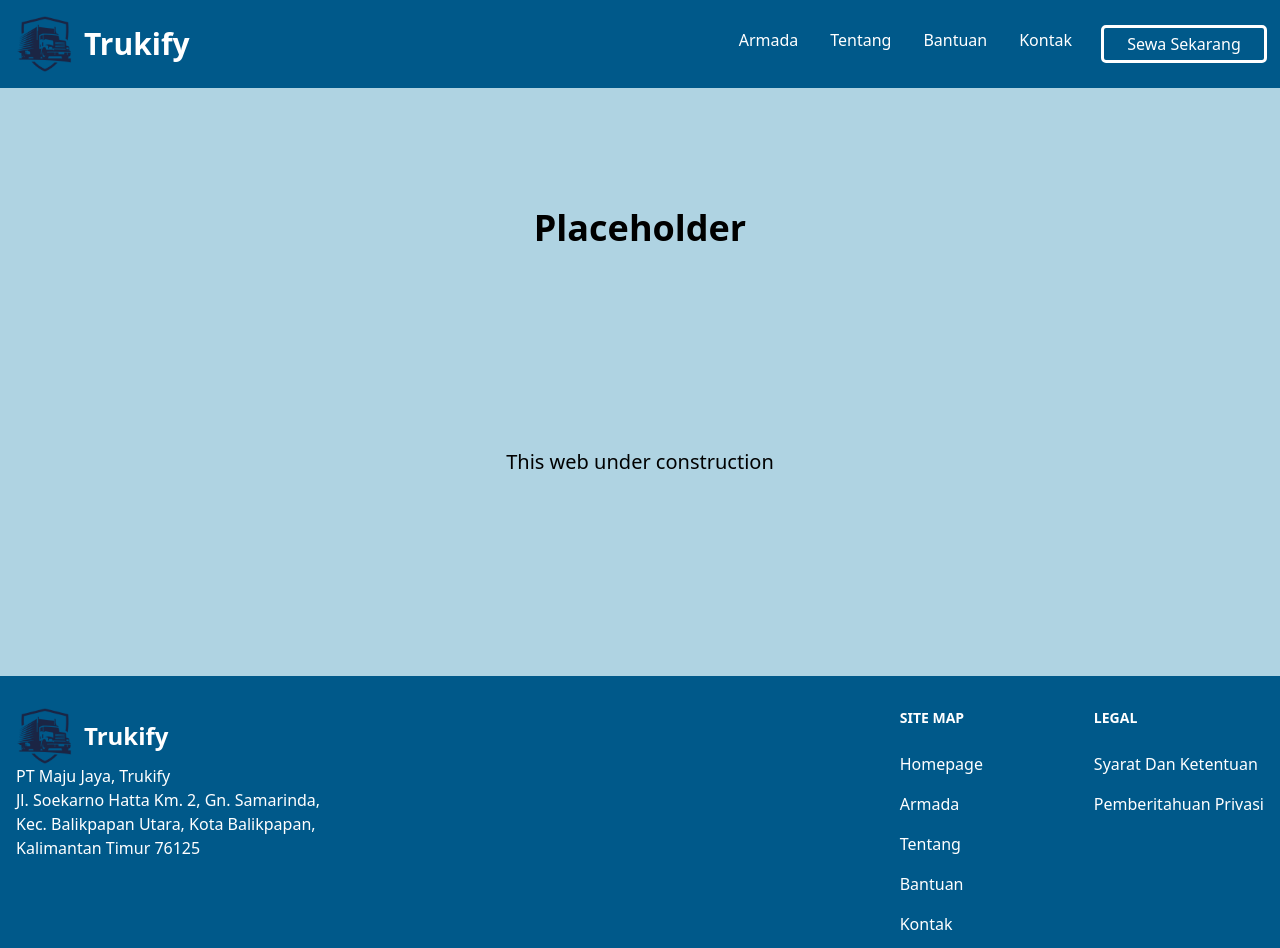
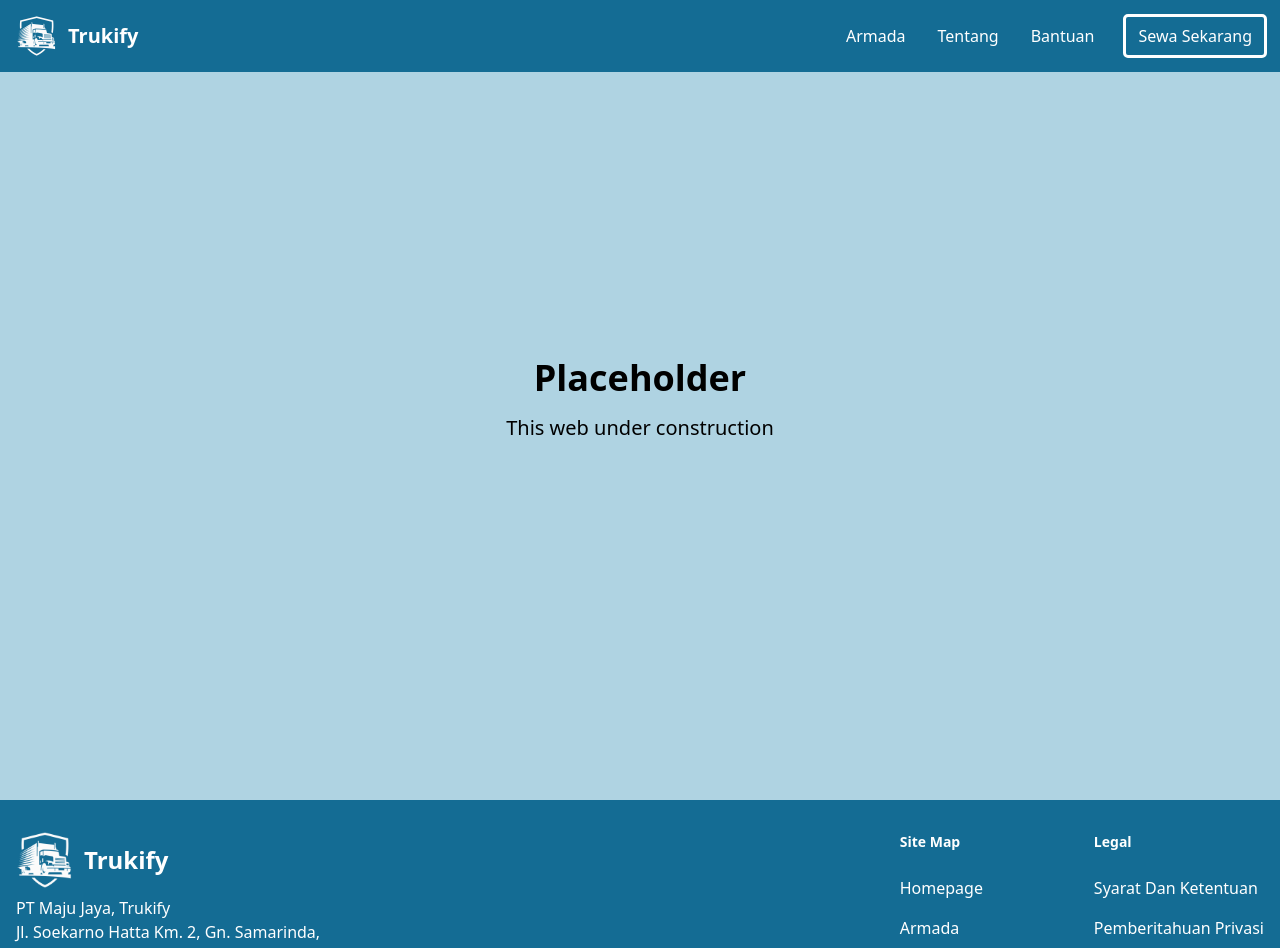
Before and after one commit to daedara007/trukify-project, a Vue app: page /sewa in a window 1280 px wide. Shown: the top 948 px of the page. Built offline with nearby package versions, Linux system fonts and the light colour scheme.

Commit message:
perbaikan navbar dan footer

```diff
--- a/package.json
+++ b/package.json
@@ -10,6 +10,7 @@
   },
   "dependencies": {
     "@tailwindcss/vite": "^4.1.17",
+    "flowbite": "^4.0.1",
     "tailwindcss": "^4.1.17",
     "vue": "^3.5.24",
     "vue-router": "^4.6.3"
--- a/src/components/Footer.vue
+++ b/src/components/Footer.vue
@@ -1,5 +1,5 @@
 <template>
-<footer class="bg-sky-800">
+<footer class="bg-[#146C94]">
     <div class="mx-auto w-full max-w-7xl p-4 py-6 lg:py-8 text-white font-montserrat">
         <div class="md:flex md:justify-between">
           <div class="mb-6 md:mb-0">
@@ -7,11 +7,11 @@
                   <img src="../assets/Logo.png" class="h-14 me-3" alt="FlowBite Logo" />
                   <span class="text-heading self-center text-2xl font-semibold whitespace-nowrap">Trukify</span>
               </a>
-              <a class="mt-2">PT Maju Jaya, Trukify<br>Jl. Soekarno Hatta Km. 2, Gn. Samarinda,<br>Kec. Balikpapan Utara, Kota Balikpapan,<br>Kalimantan Timur 76125</a>
+              <a class="hidden md:block mt-2">PT Maju Jaya, Trukify<br>Jl. Soekarno Hatta Km. 2, Gn. Samarinda,<br>Kec. Balikpapan Utara, Kota Balikpapan,<br>Kalimantan Timur 76125</a>
           </div>
           <div class="grid grid-cols-2 gap-8 sm:gap-6 sm:grid-cols-2">
               <div>
-                  <h2 class="mb-6 text-sm font-bold text-heading uppercase">Site Map</h2>
+                  <h2 class="mb-6 text-sm font-bold text-heading">Site Map</h2>
                   <ul class="text-body font-medium">
                       <li class="mb-4">
                           <a href="/" class="hover:underline">Homepage</a>
@@ -26,12 +26,12 @@
                           <a href="/bantuan" class="hover:underline">Bantuan</a>
                       </li>
                       <li>
-                          <a href="/kontak" class="hover:underline">Kontak</a>
+                          <a href="/sewa" class="hover:underline">Sewa</a>
                       </li>
                   </ul>
               </div>
               <div>
-                  <h2 class="mb-6 text-sm font-bold text-heading uppercase">Legal</h2>
+                  <h2 class="mb-6 text-sm font-bold text-heading">Legal</h2>
                   <ul class="text-body font-medium">
                       <li class="mb-4">
                           <a href="#" class="hover:underline">Syarat Dan Ketentuan</a>
@@ -43,7 +43,10 @@
               </div>
           </div>
       </div>
-      <hr class="my-6 border-default sm:mx-auto lg:my-8" />
+      <div class="justify-center mt-10 text-center">
+            <a>Copyright © 2025, Trukify, Hak Cipta Dilindungi</a>
+      </div>
+      <!-- <hr class="my-6 border-default sm:mx-auto lg:my-8" /> -->
     </div>
 </footer>
 </template>
--- a/src/components/HeroPlaceholder.vue
+++ b/src/components/HeroPlaceholder.vue
@@ -1,10 +1,8 @@
 <template>
-<div class="text-black font-montserrat">
-    <div class="bg-[#AFD3E2] m-auto flex justify-center items-center text-center">
-        <div>
-            <h1 class="text-4xl font-bold mt-30 m-10">Placeholder</h1>
-            <p class="m-50 text-xl">This web under construction</p>
-        </div>
+<div class="text-black font-montserrat w-full min-h-screen bg-[#AFD3E2] flex flex-col justify-center items-center text-center p-4">
+    <div>
+        <h1 class="text-3xl md:text-4xl font-bold mb-4">Placeholder</h1>
+        <p class="text-lg md:text-xl">This web under construction</p>
     </div>
 </div>
 </template>
--- a/src/components/Navbar.vue
+++ b/src/components/Navbar.vue
@@ -1,18 +1,45 @@
+<script setup>
+import { ref } from "vue";
+
+const isOpen = ref(false);
+</script>
+
 <template>
-<nav class="bg-sky-800 w-full p-4 text-white">
-  <div class="max-w-7xl mx-auto flex items-center justify-between">
-    <a href="/" class="flex items-center space-x-3">
-      <img src="../assets/Logo.png" alt="Logo" class="h-14" />
-    <span class="text-white text-3xl font-bold">Trukify</span>
+<nav class="bg-[#146C94] fixed w-full z-20 top-0 start-0 border-default font-montserrat">
+  <div class="max-w-7xl flex flex-wrap items-center justify-between mx-auto p-4">
+    <a href="/" class="flex items-center space-x-3 rtl:space-x-reverse">
+        <img src="../assets/Logo.png" class="h-10" alt="Trukify Logo" />
+        <span class="text-white self-center text-xl text-heading font-bold whitespace-nowrap">Trukify</span>
     </a>
-
-    <div class="flex item-center space-x-8">
-      <a href="/armada" class="text-white hover:text-gray-300">Armada</a>
-      <a href="/tentang" class="text-white hover:text-gray-300">Tentang</a>
-      <a href="/bantuan" class="text-white hover:text-gray-300">Bantuan</a>
-      <a href="/kontak" class="text-white hover:text-gray-300">Kontak</a>
-
-      <button class="bg-transparent outline-solid rounded-xs hover:bg-[#0f5575] h-8 w-40"><a href="/sewa">Sewa Sekarang</a></button>
+    <button @click="isOpen = !isOpen"
+      data-collapse-toggle="navbar-default"
+      type="button"
+      class="inline-flex items-center p-2 w-10 h-10 justify-center text-sm text-body rounded-base lg:hidden">
+      <span class="sr-only">Open main menu</span>
+      <!-- Icon Burger -->
+      <svg v-if="!isOpen" xmlns="http://www.w3.org/2000/svg" viewBox="0 0 640 640"><path fill="#ffffff" d="M96 160C96 142.3 110.3 128 128 128L512 128C529.7 128 544 142.3 544 160C544 177.7 529.7 192 512 192L128 192C110.3 192 96 177.7 96 160zM96 320C96 302.3 110.3 288 128 288L512 288C529.7 288 544 302.3 544 320C544 337.7 529.7 352 512 352L128 352C110.3 352 96 337.7 96 320zM544 480C544 497.7 529.7 512 512 512L128 512C110.3 512 96 497.7 96 480C96 462.3 110.3 448 128 448L512 448C529.7 448 544 462.3 544 480z"/></svg>
+      <!-- Icon X -->
+      <svg v-else xmlns="http://www.w3.org/2000/svg" class="w-6 h-6" fill="#ffffff" viewBox="0 0 24 24">
+        <path fill-rule="evenodd"
+          d="M6.225 4.811a1 1 0 011.414 0L12 9.172l4.361-4.36a1 1 0 011.414 1.415L13.414 10.586l4.361 4.36a1 1 0 01-1.414 1.415L12 12l-4.361 4.36a1 1 0 01-1.414-1.415l4.361-4.36-4.361-4.36a1 1 0 010-1.414z"
+          clip-rule="evenodd" />
+      </svg>
+    </button>
+    <div class="hidden w-full lg:block lg:w-auto space-x-6 text-white font-extralight" id="navbar-default">
+      <ul class="font-medium flex flex-col p-4 lg:p-0 mt-4 bg-neutral-secondary-soft lg:flex-row lg:space-x-8 rtl:space-x-reverse lg:mt-0 lg:border-0 lg:bg-neutral-primary xl:space-y-0 space-y-4">
+        <li>
+          <a href="/armada" class="block py-2 px-3 bg-brand rounded lg:bg-transparent lg:text-fg-brand lg:p-0">Armada</a>
+        </li>
+        <li>
+          <a href="/tentang" class="block py-2 px-3 text-heading rounded hover:bg-neutral-tertiary lg:hover:bg-transparent lg:border-0 lg:hover:text-fg-brand lg:p-0 lg:dark:hover:bg-transparent">Tentang</a>
+        </li>
+        <li>
+          <a href="/bantuan" class="block py-2 px-3 text-heading rounded hover:bg-neutral-tertiary lg:hover:bg-transparent lg:border-0 lg:hover:text-fg-brand lg:p-0 lg:dark:hover:bg-transparent">Bantuan</a>
+        </li>
+        <li>
+          <a href="/sewa" class="py-2 px-3 text-heading bg-transparent outline-solid rounded-xs hover:bg-[#a8a8a860] h-8 w-40 mt-10">Sewa Sekarang</a>
+        </li>
+      </ul>
     </div>
   </div>
 </nav>
--- /dev/null
+++ b/src/components/Navbar23.vue
@@ -0,0 +1,30 @@
+<template>
+<nav class="bg-[#146C94] fixed w-full z-20 top-0 start-0 border-default font-montserrat">
+  <div class="max-w-7xl flex flex-wrap items-center justify-between mx-auto p-4">
+    <a href="/" class="flex items-center space-x-3 rtl:space-x-reverse">
+        <img src="../assets/Logo.png" class="h-10" alt="Trukify Logo" />
+        <span class="text-white self-center text-xl text-heading font-bold whitespace-nowrap">Trukify</span>
+    </a>
+    <button data-collapse-toggle="navbar-default" type="button" class="inline-flex items-center p-2 w-10 h-10 justify-center text-sm text-body rounded-base lg:hidden hover:bg-neutral-secondary-soft hover:text-heading focus:outline-none focus:ring-2 focus:ring-neutral-tertiary" aria-controls="navbar-default" aria-expanded="false">
+        <span class="sr-only">Open main menu</span>
+        <svg xmlns="http://www.w3.org/2000/svg" viewBox="0 0 640 640"><path fill="#ffffff" d="M96 160C96 142.3 110.3 128 128 128L512 128C529.7 128 544 142.3 544 160C544 177.7 529.7 192 512 192L128 192C110.3 192 96 177.7 96 160zM96 320C96 302.3 110.3 288 128 288L512 288C529.7 288 544 302.3 544 320C544 337.7 529.7 352 512 352L128 352C110.3 352 96 337.7 96 320zM544 480C544 497.7 529.7 512 512 512L128 512C110.3 512 96 497.7 96 480C96 462.3 110.3 448 128 448L512 448C529.7 448 544 462.3 544 480z"/></svg>
+    </button>
+    <div class="hidden w-full lg:block lg:w-auto space-x-6 text-white font-extralight" id="navbar-default">
+      <ul class="font-medium flex flex-col p-4 md:p-0 mt-4 border border-default rounded-base bg-neutral-secondary-soft md:flex-row md:space-x-8 rtl:space-x-reverse md:mt-0 md:border-0 md:bg-neutral-primary">
+        <li>
+          <a href="/armada" class="block py-2 px-3 bg-brand rounded md:bg-transparent md:text-fg-brand md:p-0">Armada</a>
+        </li>
+        <li>
+          <a href="/tentang" class="block py-2 px-3 text-heading rounded hover:bg-neutral-tertiary md:hover:bg-transparent md:border-0 md:hover:text-fg-brand md:p-0 md:dark:hover:bg-transparent">Tentang</a>
+        </li>
+        <li>
+          <a href="/bantuan" class="block py-2 px-3 text-heading rounded hover:bg-neutral-tertiary md:hover:bg-transparent md:border-0 md:hover:text-fg-brand md:p-0 md:dark:hover:bg-transparent">Bantuan</a>
+        </li>
+        <li>
+          <a href="/sewa" class="py-2 px-3 text-heading bg-transparent outline-solid rounded-xs hover:bg-[#a8a8a860] h-8 w-40 mt-10">Sewa Sekarang</a>
+        </li>
+      </ul>
+    </div>
+  </div>
+</nav>
+</template>
--- a/src/main.js
+++ b/src/main.js
@@ -2,6 +2,7 @@ import { createApp } from 'vue'
 import './style.css'
 import App from './App.vue'
 import router from './router'
+import 'flowbite';
 
 // createApp(App).mount('#app')
 createApp(App).use(router).mount('#app')
```
Also changed, not shown: src/assets/Logo.png, 1 other file (tests, documents, lock files or other folders).
